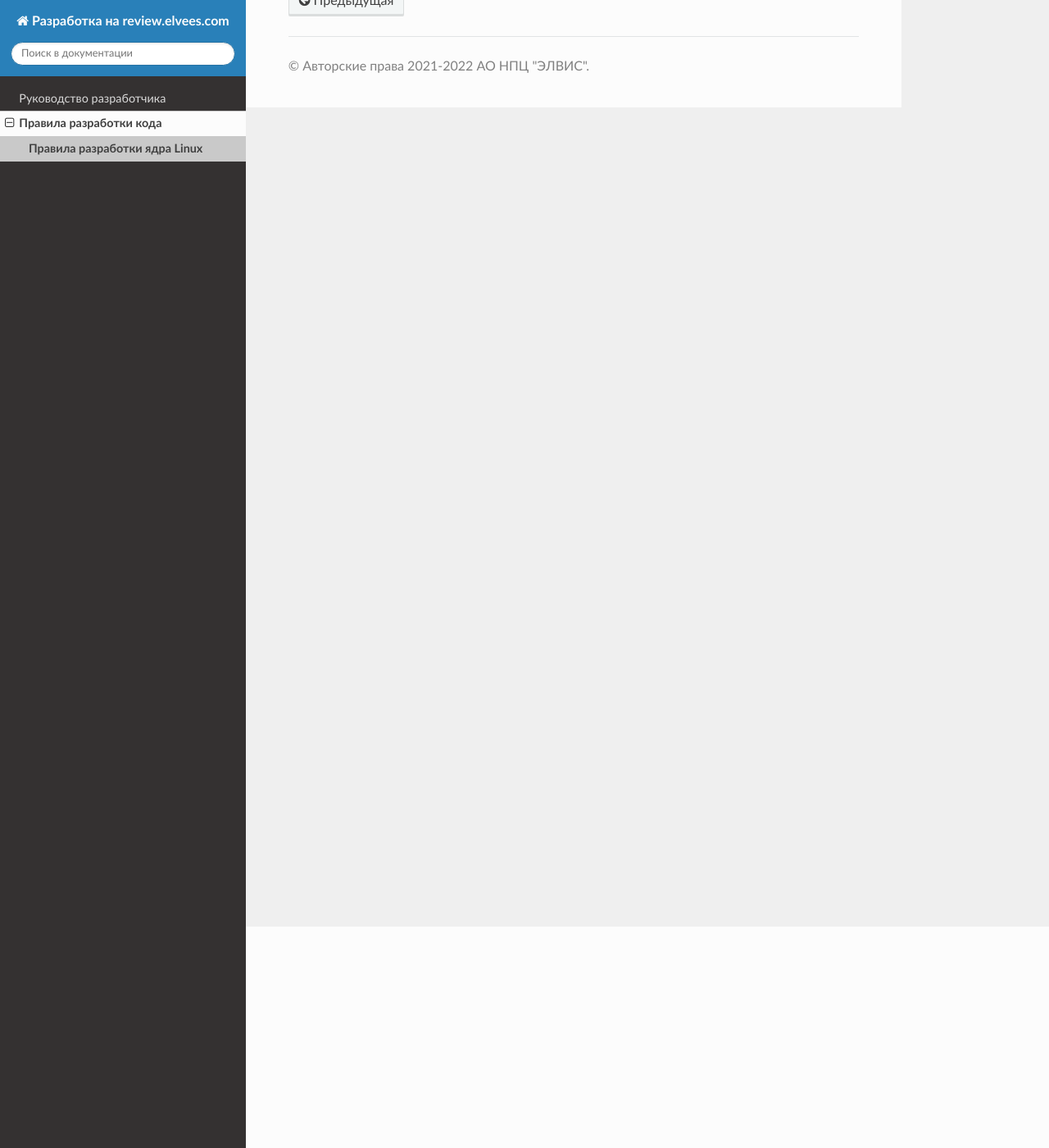
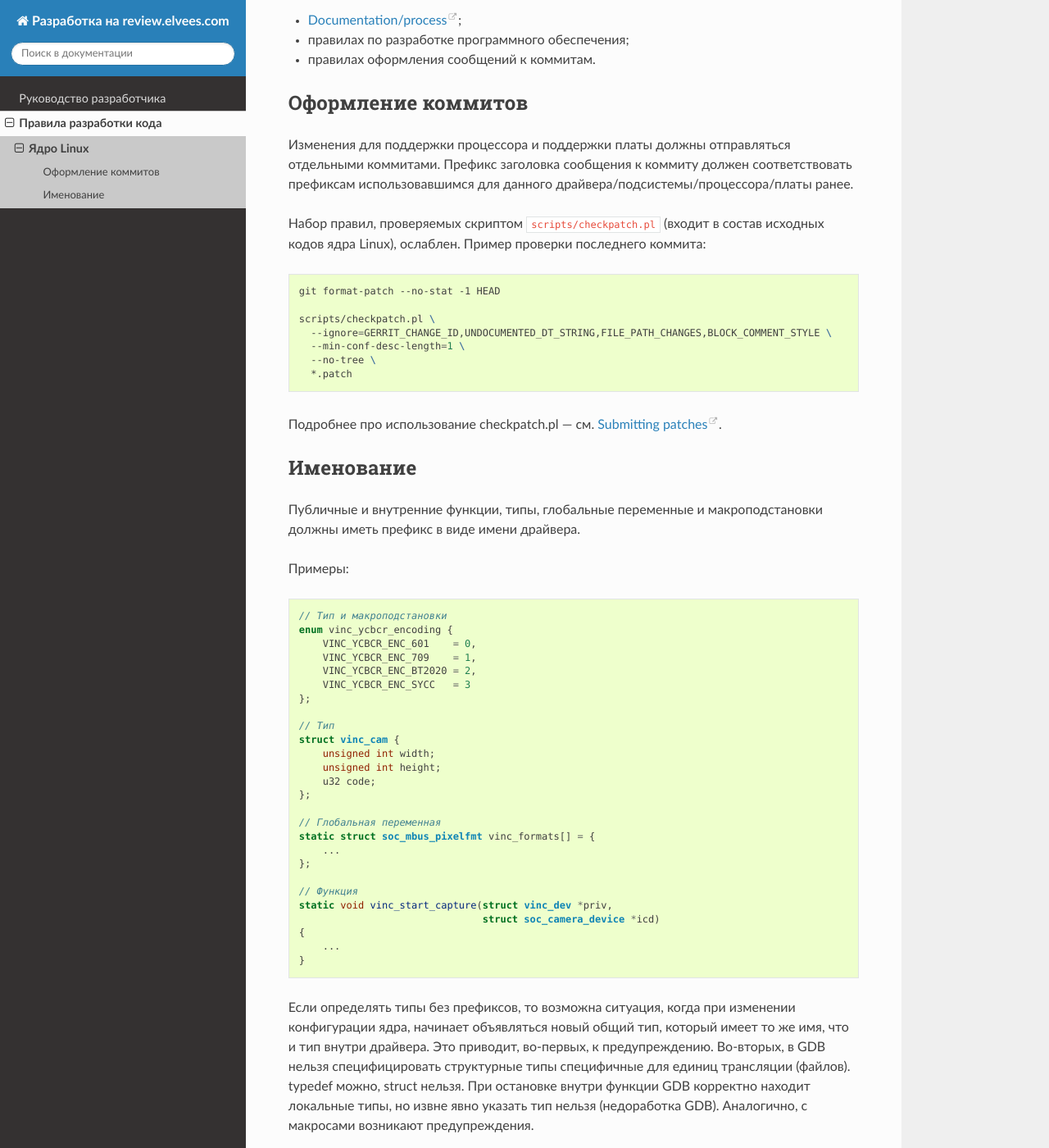
Before and after one commit to elvees/review, a Sphinx documentation site: the page built from doc/coding-styles/linux.rst, in a window 1280 px wide and 1400 px high, scrolled down 270 px. Shown: the whole window at 82% size. Built offline with Sphinx 7.4.7 and the Read the Docs theme 2.0.0, drawn with Linux system fonts in a browser that asks for light colours; some of the changed text lies outside the part shown.

Commit message:
linux: Add rules for Linux development
Change-Id: I683d95045da9b4e7e89874e9719e096ec0dd9f67

```diff
--- a/doc/coding-styles/linux.rst
+++ b/doc/coding-styles/linux.rst
@@ -1,5 +1,85 @@
-=============================
-Правила разработки ядра Linux
-=============================
+==========
+Ядро Linux
+==========
 
-TBD
+Данные правила дополняют, расширяют и заменяют правила разработки ядра Linux 4.20 и ПО,
+описанные в документах:
+
+* `Documentation/process`_;
+* правилах по разработке программного обеспечения;
+* правилах оформления сообщений к коммитам.
+
+.. _Documentation/process: https://www.kernel.org/doc/html/v4.20/process/
+
+Оформление коммитов
+===================
+
+Изменения для поддержки процессора и поддержки платы должны отправляться отдельными коммитами.
+Префикс заголовка сообщения к коммиту должен соответствовать префиксам использовавшимся для
+данного драйвера/подсистемы/процессора/платы ранее.
+
+Набор правил, проверяемых скриптом ``scripts/checkpatch.pl`` (входит в состав исходных кодов ядра
+Linux), ослаблен. Пример проверки последнего коммита:
+
+.. code:: shell
+
+   git format-patch --no-stat -1 HEAD
+
+   scripts/checkpatch.pl \
+     --ignore=GERRIT_CHANGE_ID,UNDOCUMENTED_DT_STRING,FILE_PATH_CHANGES,BLOCK_COMMENT_STYLE \
+     --min-conf-desc-length=1 \
+     --no-tree \
+     *.patch
+
+Подробнее про использование checkpatch.pl — см. `Submitting patches`_.
+
+.. _Submitting patches: https://www.kernel.org/doc/html/v4.20/process/submitting-patches.html#style-check-your-changes
+
+Именование
+==========
+
+Публичные и внутренние функции, типы, глобальные переменные и макроподстановки должны иметь
+префикс в виде имени драйвера.
+
+Примеры:
+
+.. code:: c
+
+   // Тип и макроподстановки
+   enum vinc_ycbcr_encoding {
+       VINC_YCBCR_ENC_601    = 0,
+       VINC_YCBCR_ENC_709    = 1,
+       VINC_YCBCR_ENC_BT2020 = 2,
+       VINC_YCBCR_ENC_SYCC   = 3
+   };
+
+   // Тип
+   struct vinc_cam {
+       unsigned int width;
+       unsigned int height;
+       u32 code;
+   };
+
+   // Глобальная переменная
+   static struct soc_mbus_pixelfmt vinc_formats[] = {
+       ...
+   };
+
+   // Функция
+   static void vinc_start_capture(struct vinc_dev *priv,
+                                  struct soc_camera_device *icd)
+   {
+       ...
+   }
+
+Если определять типы без префиксов, то возможна ситуация, когда при изменении конфигурации ядра,
+начинает объявляться новый общий тип, который имеет то же имя, что и тип внутри драйвера. Это
+приводит, во-первых, к предупреждению. Во-вторых, в GDB нельзя специфицировать структурные типы
+специфичные для единиц трансляции (файлов). typedef можно, struct нельзя. При остановке внутри
+функции GDB корректно находит локальные типы, но извне явно указать тип нельзя (недоработка GDB).
+Аналогично, с макросами возникают предупреждения.
+
+Могут не иметь префиксов:
+
+* Глобальные переменные параметров модуля.
+* Статические функции, которые не используются в качестве функций обратного вызова (callback).
```
Also changed, not shown: .pre-commit-config.yaml.
